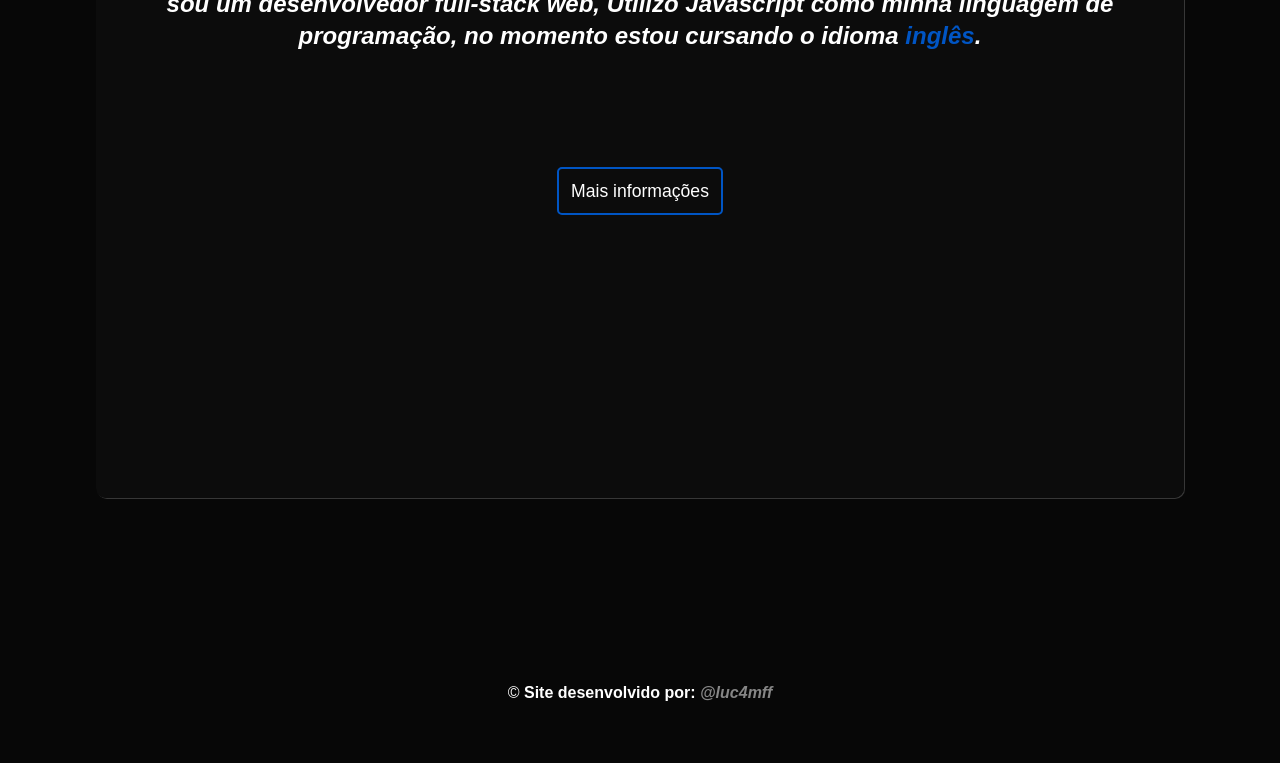
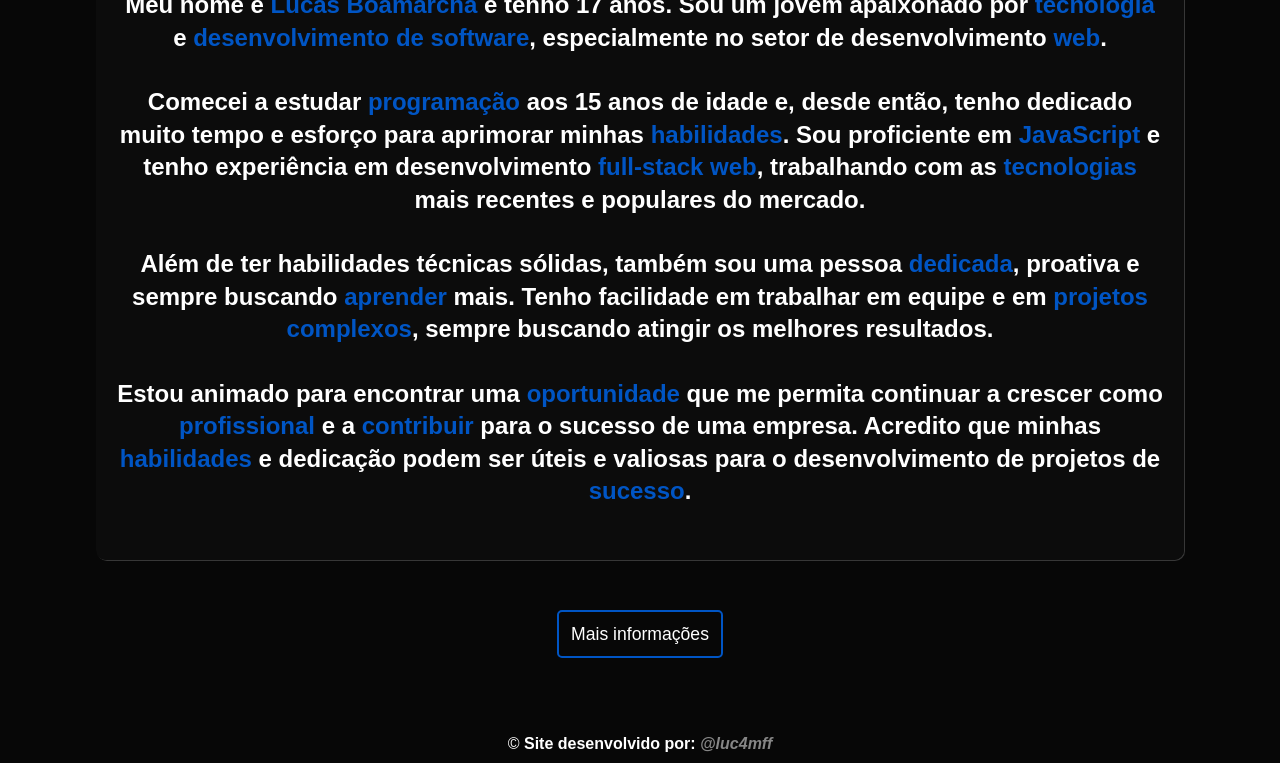
Before and after one commit to LUC4M/Linktree, a plain HTML site: page pages/perfil.html in a window 1280 px wide. Shown: the part 787-1550 px from the top of the page. Before the commit the page ends 1499 px from the top, so only its background shows below. Drawn offline with Linux system fonts and the light colour scheme.

Commit message:
Atualizado

```diff
--- a/pages/perfil.html
+++ b/pages/perfil.html
@@ -29,21 +29,24 @@
      <section class="perfil">
         <section class="conteudos">
             <div class="textos">
-                <h1>Olá</h1>
+                <h1 class="ola"><strong>Olá</strong><br><br><br></h1>
+                <p class="frase">
+                    Meu nome é <span>Lucas Boamarcha</span> e tenho 17 anos. Sou um jovem apaixonado por <span>tecnologia</span> e <span>desenvolvimento de software</span>, especialmente no setor de desenvolvimento <span>web</span>.<br><br>
+                    Comecei a estudar <span>programação</span> aos 15 anos de idade e, desde então, tenho dedicado muito tempo e esforço para aprimorar minhas <span>habilidades</span>. Sou proficiente em <span>JavaScript</span> e tenho experiência em desenvolvimento <span>full-stack web</span>, trabalhando com as <span>tecnologias</span> mais recentes e populares do mercado.<br><br>
+                    Além de ter habilidades técnicas sólidas, também sou uma pessoa <span>dedicada</span>, proativa e sempre buscando <span>aprender</span> mais. Tenho facilidade em trabalhar em equipe e em <span>projetos complexos</span>, sempre buscando atingir os melhores resultados.<br><br>
+                    Estou animado para encontrar uma <span>oportunidade</span> que me permita continuar a crescer como <span>profissional</span> e a <span>contribuir</span> para o sucesso de uma empresa. Acredito que minhas <span>habilidades</span> e dedicação podem ser úteis e valiosas para o desenvolvimento de projetos de <span>sucesso</span>.<br><br>
+                </p>
             </div>
 
 
-            <div class="textos">
-                <p class="frase"><em>Meu nome é <span>Lucas Gabriel</span>, tenho 17 anos, trabalho com freelancer (<span>criações de sites</span>),<br> sou um desenvolvedor full-stack web, Utilizo Javascript como minha linguagem de programação, no momento estou cursando o idioma <span>inglês</span>.</em></p>
-            </div>
-
-            <div class="mais-info">
-                <nav class="info">
-                    <a href="https://www.linkedin.com/in/lucas-gabriel-boamarcha-681575245/" target="_blank">Mais informações</a>
-                </nav>
-             </div>
         </section>
      </section>
+
+     <div class="mais-info">
+        <nav class="info">
+            <a href="https://www.linkedin.com/in/lucas-gabriel-boamarcha-681575245/" target="_blank">Mais informações</a>
+        </nav>
+     </div>
 
 
         <footer id="footer">
--- a/styles/perfil.css
+++ b/styles/perfil.css
@@ -1,12 +1,17 @@
+body{
+    height: auto;
+}
+
+
 .perfil{
     margin: auto;
-    height: 100vh;
     width: 100%;
 }
 
 .conteudos{
+    display: flex;
     width: 85%;
-    height: 80vh;
+    height: auto;
     margin: auto;
     text-align: center;
     background-color: #0c0c0cea;
@@ -34,8 +39,17 @@ p.frase{
     line-height: 135%;
 }
 
+div.mais-info{
+    width: 100vw;
+    margin: auto;
+    text-align: center;
+}
+
 nav.info{
-    padding-top: 10%;
+    padding-top: 5%;
+    padding-bottom: 5%;
+    margin: auto;
+    width: 100%;
 }
 
 nav.info a{
@@ -47,6 +61,7 @@ nav.info a{
     padding: 12px;
     transition: .3s ease;
     font-size: 1.1em;
+    margin-bottom: 15%;
 }
 
 nav.info a:hover{
@@ -59,10 +74,16 @@ nav.info a:hover{
     .conteudos{
         width: 90%;
         margin: auto;
+        height: auto;
+        padding: auto;
     }
     p.frase{
         font-size: 1.2em;
         line-height: 165%;
 
     }
+    nav.info{
+        padding-top: 8%;
+        padding-bottom: 8%;
+    }
 }
```
Also changed, not shown: index.html (+6 -2 lines), img/certificados/certificado-css3.jpg (deleted), img/certificados/certificado-html5.jpeg (deleted), img/certificados/certificado-javascript.jpg (deleted).
